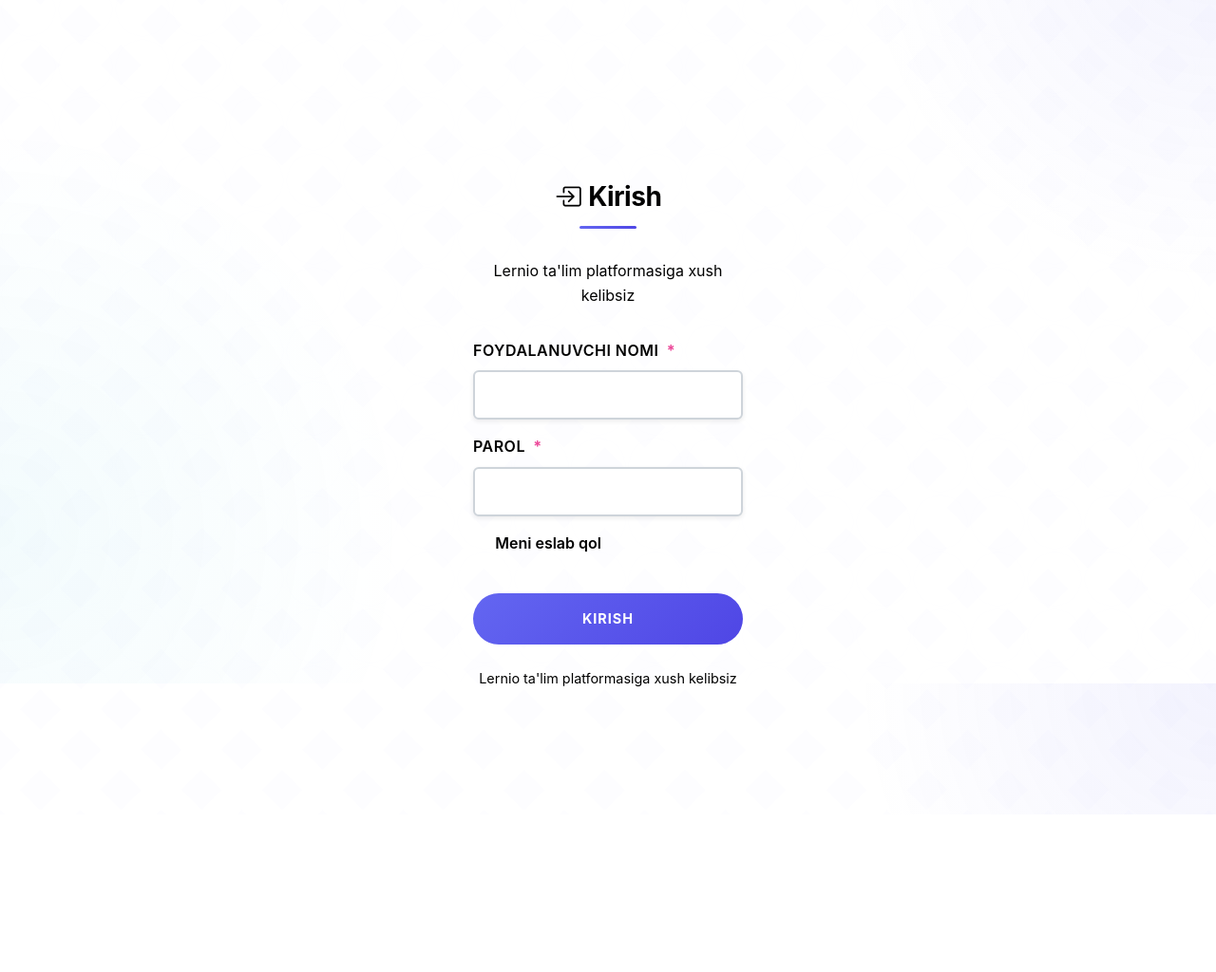
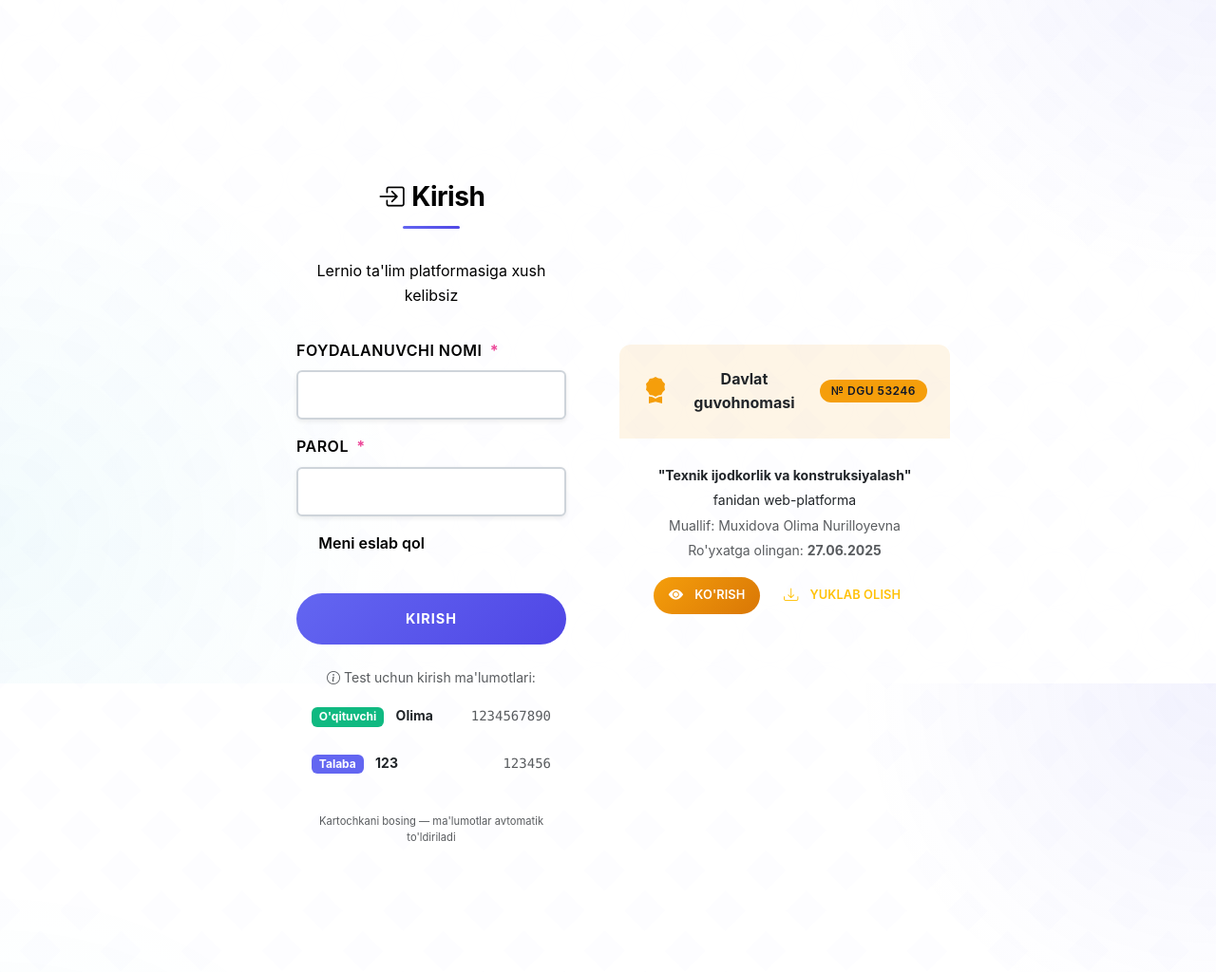
Before and after one commit to ayzek000/Lernio, a Flask app: page /auth/login in a window 1280 px wide. Shown: the part 80-1104 px from the top of the page at 95% size. Before the commit the page ends 866 px from the top, so only its background shows below. Run offline with Flask 3, Linux system fonts and the light colour scheme; parts of the project's set-up code (start-up, migrations or seed data) failed here and were passed over; some libraries are stand-ins or nearby versions.

Commit message:
Add certificate and demo credentials to login page

```diff
--- a/app/templates/login.html
+++ b/app/templates/login.html
@@ -4,16 +4,74 @@
 {% block title %}{{ title }}{% endblock %}
 
 {% block content %}
-<div class="row justify-content-center mt-5">
-    <div class="col-md-6 col-lg-4">
+<div class="row justify-content-center mt-4 g-4">
+
+    {# --- Chap: Login forma --- #}
+    <div class="col-md-5 col-lg-4">
         <div class="login-form">
             <h2 class="form-title"><i class="bi bi-box-arrow-in-right me-2"></i>{{ title }}</h2>
             <p class="form-subtitle">Lernio ta'lim platformasiga xush kelibsiz</p>
             {{ wtf.quick_form(form, action=url_for('auth.login', next=request.args.get('next')), button_map={'submit': 'btn-primary w-100'}) }}
-            <div class="form-footer mt-4 text-center">
-                <p>Lernio ta'lim platformasiga xush kelibsiz</p>
+
+            {# --- Test kirish ma'lumotlari --- #}
+            <div class="mt-4">
+                <p class="text-muted small text-center mb-2"><i class="bi bi-info-circle me-1"></i>Test uchun kirish ma'lumotlari:</p>
+                <div class="card border-success mb-2" style="cursor:pointer" onclick="fillLogin('Olima','1234567890')" title="Bosib kirish uchun to'ldiring">
+                    <div class="card-body py-2 px-3 d-flex justify-content-between align-items-center">
+                        <div>
+                            <span class="badge bg-success me-2">O'qituvchi</span>
+                            <span class="small fw-bold">Olima</span>
+                        </div>
+                        <span class="text-muted small font-monospace">1234567890</span>
+                    </div>
+                </div>
+                <div class="card border-primary" style="cursor:pointer" onclick="fillLogin('123','123456')" title="Bosib kirish uchun to'ldiring">
+                    <div class="card-body py-2 px-3 d-flex justify-content-between align-items-center">
+                        <div>
+                            <span class="badge bg-primary me-2">Talaba</span>
+                            <span class="small fw-bold">123</span>
+                        </div>
+                        <span class="text-muted small font-monospace">123456</span>
+                    </div>
+                </div>
+                <p class="text-muted" style="font-size:0.7rem; text-align:center; margin-top:4px;">Kartochkani bosing — ma'lumotlar avtomatik to'ldiriladi</p>
             </div>
         </div>
     </div>
+
+    {# --- O'ng: Guvohnoma --- #}
+    <div class="col-md-5 col-lg-4 d-flex align-items-center">
+        <div class="card border-warning shadow-sm w-100">
+            <div class="card-header bg-warning bg-opacity-10 text-center">
+                <i class="bi bi-award-fill text-warning fs-3"></i>
+                <div class="fw-bold">Davlat guvohnomasi</div>
+                <span class="badge bg-warning text-dark">№ DGU 53246</span>
+            </div>
+            <div class="card-body text-center">
+                <p class="small mb-1"><strong>"Texnik ijodkorlik va konstruksiyalash"</strong></p>
+                <p class="small mb-1">fanidan web-platforma</p>
+                <p class="small text-muted mb-1">Muallif: Muxidova Olima Nurilloyevna</p>
+                <p class="small text-muted mb-3">Ro'yxatga olingan: <strong>27.06.2025</strong></p>
+                <a href="{{ url_for('static', filename='certificates/guvohnoma.pdf') }}"
+                   target="_blank" class="btn btn-warning btn-sm me-1">
+                    <i class="bi bi-eye-fill me-1"></i>Ko'rish
+                </a>
+                <a href="{{ url_for('static', filename='certificates/guvohnoma.pdf') }}"
+                   download="DGU_guvohnoma.pdf" class="btn btn-outline-warning btn-sm">
+                    <i class="bi bi-download me-1"></i>Yuklab olish
+                </a>
+            </div>
+        </div>
+    </div>
+
 </div>
+
+<script>
+function fillLogin(username, password) {
+    const u = document.querySelector('input[name="username"], input[id*="username"], input[id*="login"]');
+    const p = document.querySelector('input[type="password"]');
+    if (u) u.value = username;
+    if (p) p.value = password;
+}
+</script>
 {% endblock %}
```
